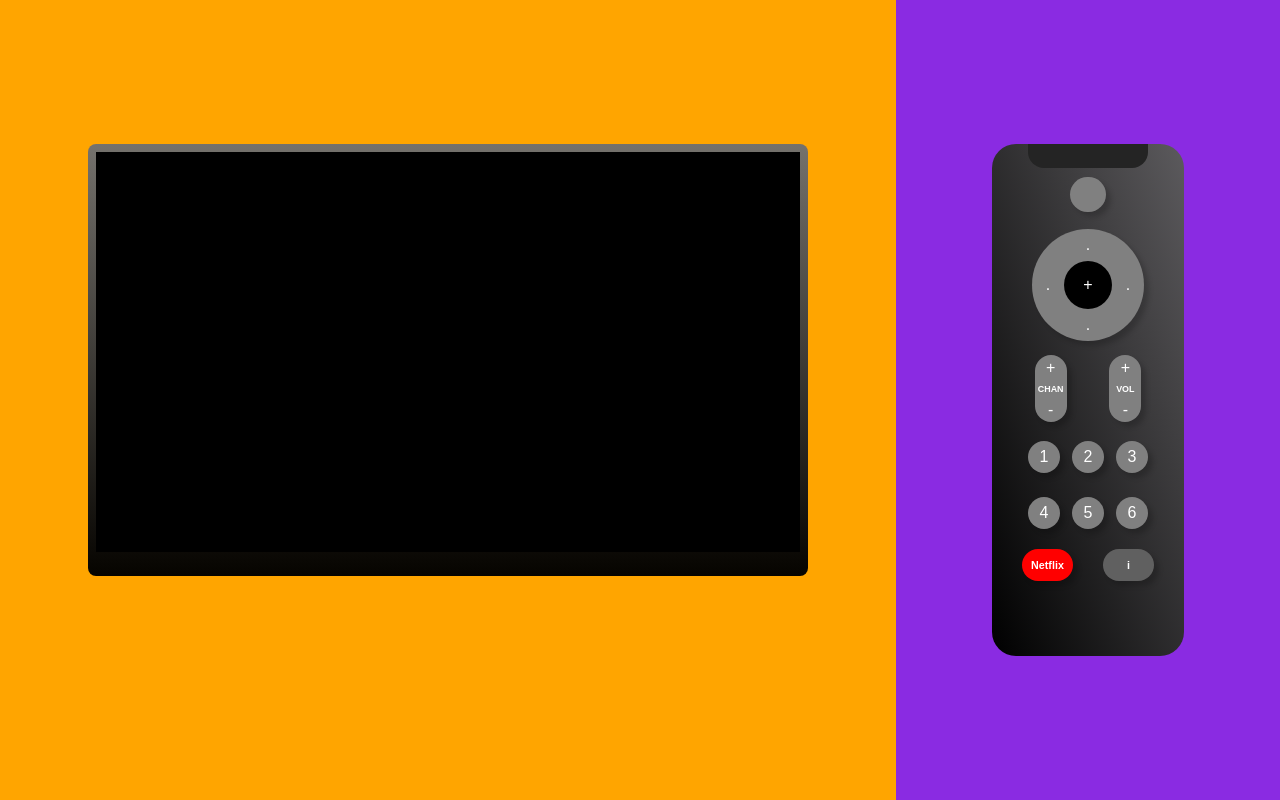
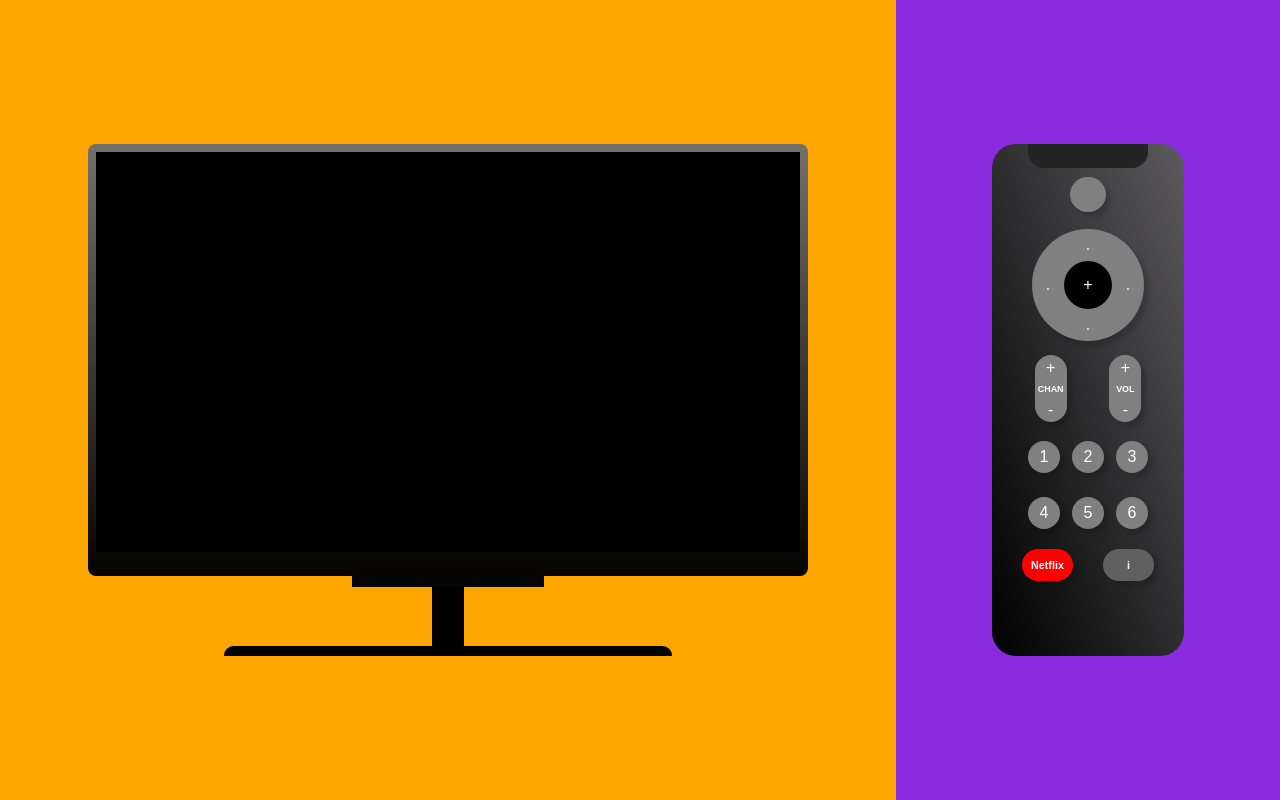
Before and after one commit to AbrahamEsc1911/FSD-TV-INTERACTIVE, a plain HTML site: page index.html in a window 1280 px wide. Drawn offline with Linux system fonts and the light colour scheme.

Commit message:
feat: full screen done

```diff
--- a/css/styles.css
+++ b/css/styles.css
@@ -457,3 +457,61 @@ IR-SECTION */
 }
 
 /* IR SECTION */
+
+#bg-ir-tv {
+    height: 0.7em;
+    width: 45em;
+/*
+    background-color: green; */
+
+    display: flex;
+    justify-content: center;
+    align-items: flex-start;
+}
+
+#bg-ir{
+    height: 0.7em;
+    width: 12em;
+
+    background-color: rgb(5, 5, 5);
+}
+
+/* SUPPORT TV */
+
+#section-tv-three{
+    height: 3.7em;
+    width: 45em;
+
+    /* background-color: pink; */
+
+    display: flex;
+    justify-content: center;
+    align-items: center;
+}
+
+#bg-tv-support {
+    height: 3.7em;
+    width: 2em;
+
+    background-color: black;
+}
+
+#section-tv-four {
+    height: 1em;
+    width: 45em;
+
+    /* background-color: brown; */
+
+    display: flex;
+    align-items: center;
+    justify-content: center;
+}
+
+#bg-base-tv{
+    height: 0.6em;
+    width: 28em;
+
+    border-radius: 2em 2em 0.1em 0.1em;
+
+    background-color: black;
+}
--- a/index.html
+++ b/index.html
@@ -18,13 +18,15 @@
 
             </div>
             <div id="section-tv-two">
-                <div></div>
+                <div id="bg-ir-tv">
+                    <div id="bg-ir"></div>
+                </div>
             </div>
             <div id="section-tv-three">
-                <div></div>
+                <div id="bg-tv-support"></div>
             </div>
             <div id="section-tv-four">
-                <div></div>
+                <div id="bg-base-tv"></div>
             </div>
         </div>
 
```
